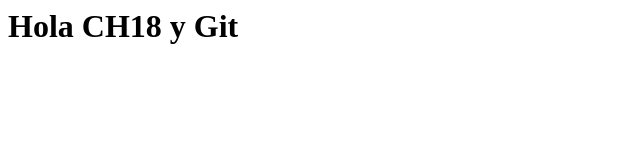
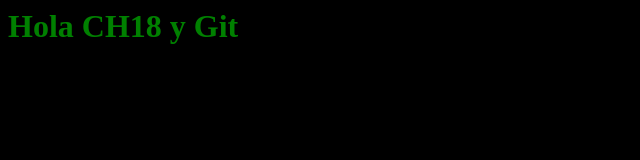
Before and after one commit to pedrosc27/web1, a plain HTML site: page index.html in a window 1280 px wide. Shown: the whole page, without its empty margins (0-640 px from the left). Drawn offline with Linux system fonts and the light colour scheme.

Commit message:
style: fondo y color h1

```diff
--- a/index.html
+++ b/index.html
@@ -1,6 +1,6 @@
 <html>
   <head>
-
+    <link rel="stylesheet" href="mystyle.css">
   </head>
   <body>
     <h1>Hola CH18 y Git</h1>
--- a/mystyle.css
+++ b/mystyle.css
@@ -0,0 +1,6 @@
+body{
+background:black;
+}
+h1{
+  color:green;
+}
```
